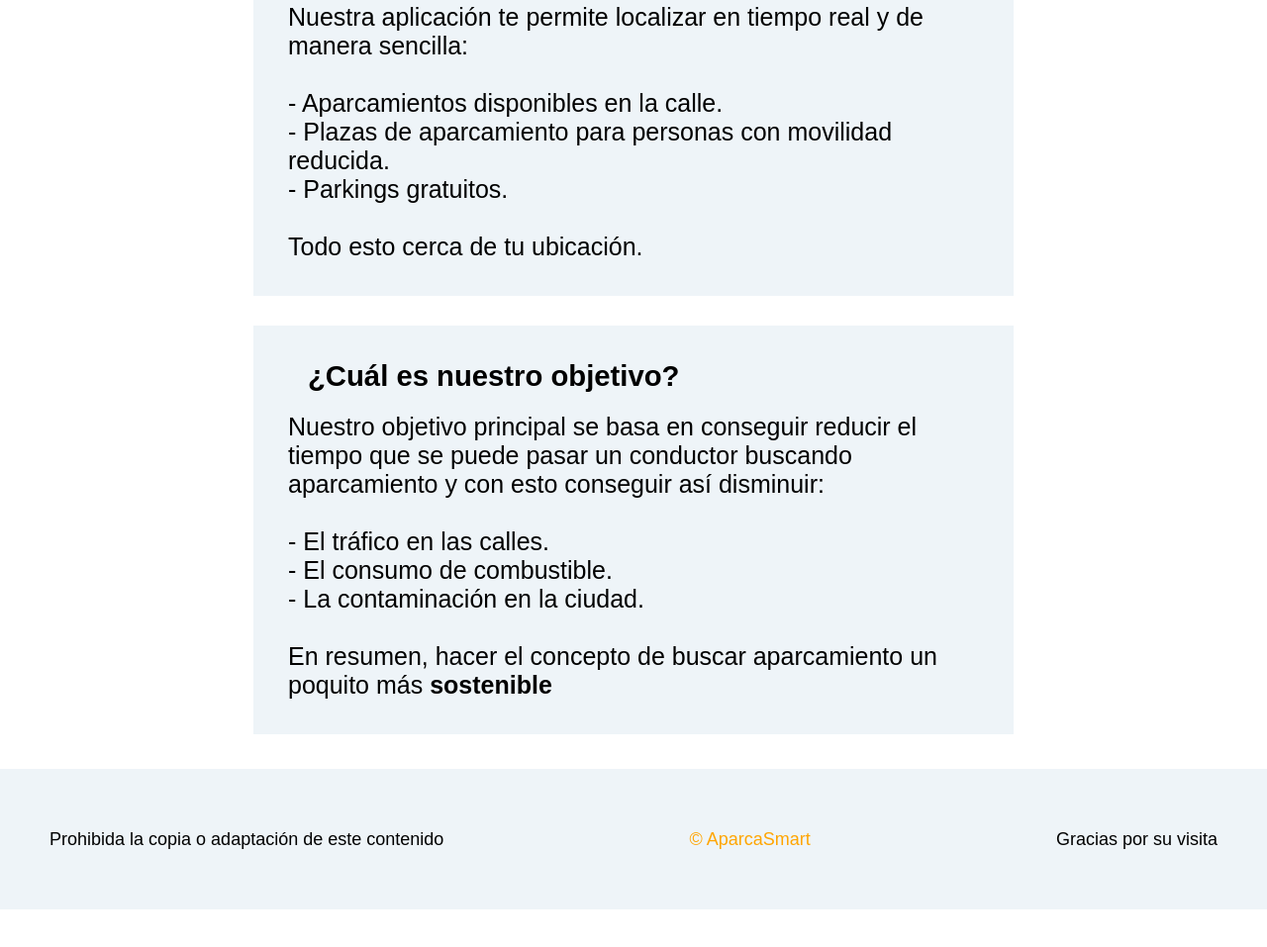
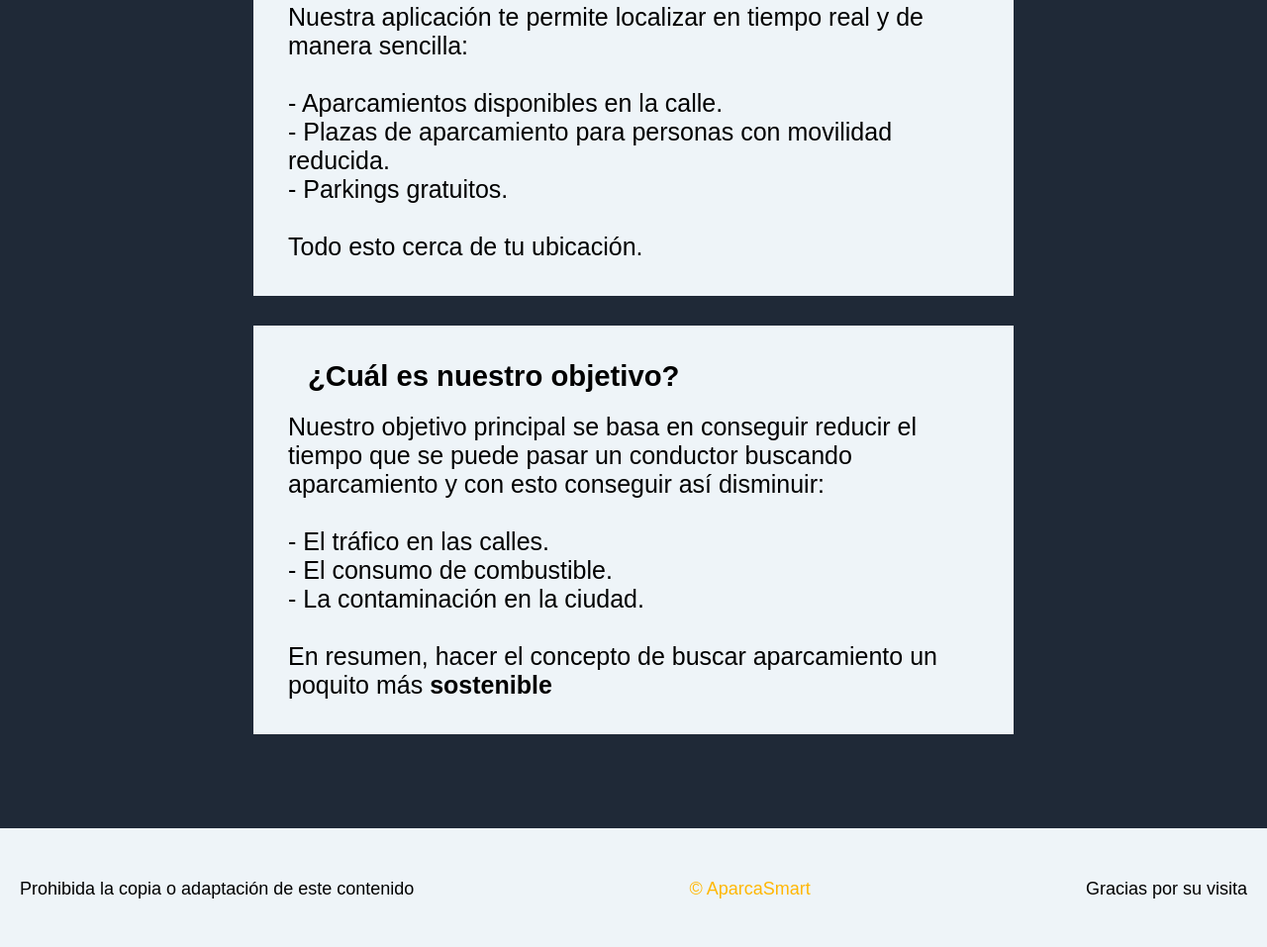
Before and after one commit to srojgam0907/sasp05-proyecto-grupo8, a plain HTML site: page index.html in a window 1280 px wide. Shown: the part 525-1482 px from the top of the page at 99% size. Before the commit the page ends 1444 px from the top, so only its background shows below. Drawn offline with Linux system fonts and the light colour scheme.

Commit message:
Estilo comun version 2 (color de fondo y footer)

```diff
--- a/estilo/estiloComun.css
+++ b/estilo/estiloComun.css
@@ -13,6 +13,7 @@ body {
   min-height: 100vh;
   box-sizing: border-box;
   font-family: Arial, Helvetica, sans-serif;
+  background: #1f2937;
 }
 
 /* CABECERA GENERAL */
@@ -145,11 +146,19 @@ footer {
   margin-top: 20px;
 }
 
-.site-footer a{
-  color: orange;
-  text-decoration: none;
+.site-footer {
+    margin-top: 80px;
+    background: #EEF4F8;
+    color: black;
+    padding: 40px 20px;
+    text-align: center;
 }
 
-.site-footer a:visited{
-  color: rgb(188, 129, 20);
+.site-footer a {
+    color: #ffb703;
+    text-decoration: none;
 }
+
+.site-footer p {
+    margin: 10px 0;
+}
```
